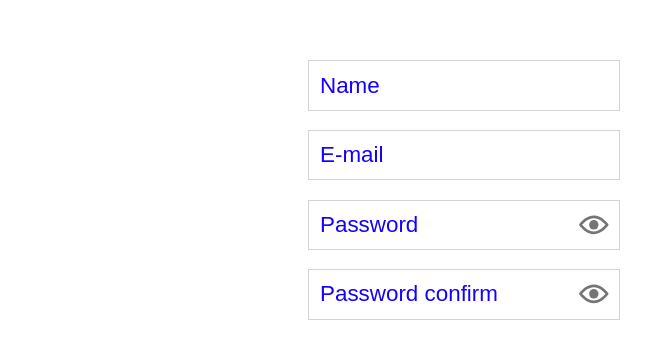
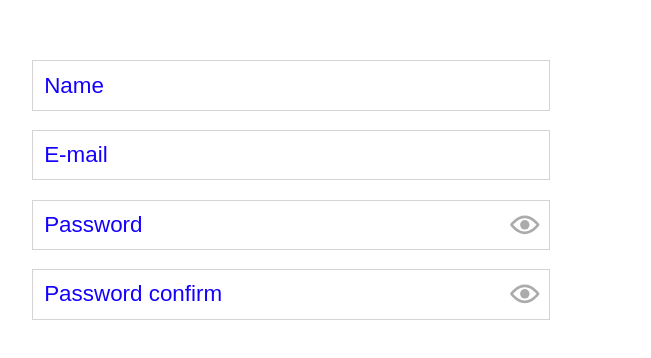
Before and after one commit to juanan-fernandez/advent-css-19, a React (Vite) app: page / in a window 1280 px wide. Shown: the part 210-568 px from the top of the page, without its empty margins (176-827 px from the left). Built offline with nearby package versions, Linux system fonts and the light colour scheme.

Commit message:
add form size and show/hide password functions

```diff
--- a/src/App.css
+++ b/src/App.css
@@ -1,4 +1,5 @@
 #root {
+	min-width: 90vw;
 	max-width: 1280px;
 	margin: 0 auto;
 	padding: 2rem;
--- a/src/components/Form/Form.tsx
+++ b/src/components/Form/Form.tsx
@@ -6,7 +6,6 @@ export default function Form() {
 	const [passwordConfirmValue, setPasswordConfirmValue] = useState('');
 
 	const validateName = (name: string): boolean => {
-		console.log(name);
 		return name.trim().length > 4;
 	};
 
@@ -37,7 +36,7 @@ export default function Form() {
 	};
 
 	return (
-		<section>
+		<section style={{ width: '100%' }}>
 			<form>
 				<Input
 					placeholder='Name'
--- a/src/components/Input/Input.module.css
+++ b/src/components/Input/Input.module.css
@@ -11,13 +11,14 @@
 	--error-red: #ff0000;
 }
 
-.icon {
-	margin-left: 0.5rem;
-	font-size: 0.7rem;
-}
-
-.error {
-	color: var(--error-red);
+.input__row_container {
+	position: relative;
+	display: flex;
+	justify-content: center;
+	align-items: center;
+	flex-wrap: wrap;
+	margin: 1.2rem auto;
+	width: 75%;
 }
 
 .input__control {
@@ -25,7 +26,7 @@
 	display: flex;
 	justify-content: start;
 	align-items: center;
-	margin: 1.2rem auto;
+	width: 60%;
 }
 
 .input__control:focus-within label {
@@ -36,10 +37,14 @@
 	border: 1px solid var(--border-input);
 	font-size: 1.4rem;
 	padding: 0.7rem;
+	width: 100%;
 }
 
-.input__input[type='password'] {
-	background: url('/show.svg') no-repeat right 10px center;
+.input__control--icon {
+	position: absolute;
+	opacity: 0.6;
+	right: 10px;
+	cursor: pointer;
 }
 
 .input__input::placeholder {
@@ -61,3 +66,17 @@
 	top: -13px;
 	opacity: 0;
 }
+
+.success_error {
+	width: 40%;
+	text-align: start;
+}
+
+.icon {
+	margin-left: 0.6rem;
+	font-size: 0.7rem;
+}
+
+.error {
+	color: var(--error-red);
+}
--- a/src/components/Input/Input.tsx
+++ b/src/components/Input/Input.tsx
@@ -26,7 +26,19 @@ export default function Input(props: InputProps) {
 
 	const [isValid, setIsValid] = useState(false);
 	const [isDirty, setIsDirty] = useState(false);
+	const [lostFocus, setLostFocus] = useState(false);
+	const [hideShow, setHideShow] = useState('show.svg');
+	const [inputType, setInputType] = useState(type);
 	const inputRef = useRef<HTMLInputElement>(null);
+
+	const onHideShowAction = () => {
+		setHideShow(prev => {
+			return prev === 'show.svg' ? 'hide.svg' : 'show.svg';
+		});
+		setInputType(prev => {
+			return prev === 'text' ? 'password' : 'text';
+		});
+	};
 
 	const validateInput = () => {
 		let validInput = true;
@@ -36,25 +48,45 @@ export default function Input(props: InputProps) {
 					? validationFn(Number(inputRef.current?.value))
 					: validationFn(inputRef.current?.value);
 		}
+		setLostFocus(true);
 		setIsValid(validInput);
+	};
+
+	const handleChange = () => {
 		setIsDirty(true);
 	};
 
+	const handleFocus = () => {
+		setLostFocus(false);
+	};
+
 	return (
+		<div className={styles.input__row_container}>
 			<div className={styles.input__control}>
 				<label className={styles.input__label} htmlFor={inputName}>
 					{inputLabel}
 				</label>
+				{type === 'password' ? (
+					<img
+						src={`/${hideShow}`}
+						className={styles['input__control--icon']}
+						onClick={onHideShowAction}
+					/>
+				) : null}
 				<input
 					name={inputName}
 					id={inputId}
-				type={type}
+					type={inputType}
 					placeholder={placeholder}
 					onBlur={validateInput}
+					onChange={handleChange}
+					onFocus={handleFocus}
 					className={styles.input__input}
 					ref={inputRef}
 				/>
-			{!isValid && isDirty ? (
+			</div>
+			<div className={styles.success_error}>
+				{!isValid && isDirty && lostFocus ? (
 					<p className={`${styles.icon} ${styles.error}`}>{messageOnError}</p>
 				) : null}
 				{isValid ? (
@@ -63,5 +95,6 @@ export default function Input(props: InputProps) {
 					</div>
 				) : null}
 			</div>
+		</div>
 	);
 }
```
Lines whose indentation alone changed are shown as unchanged.
